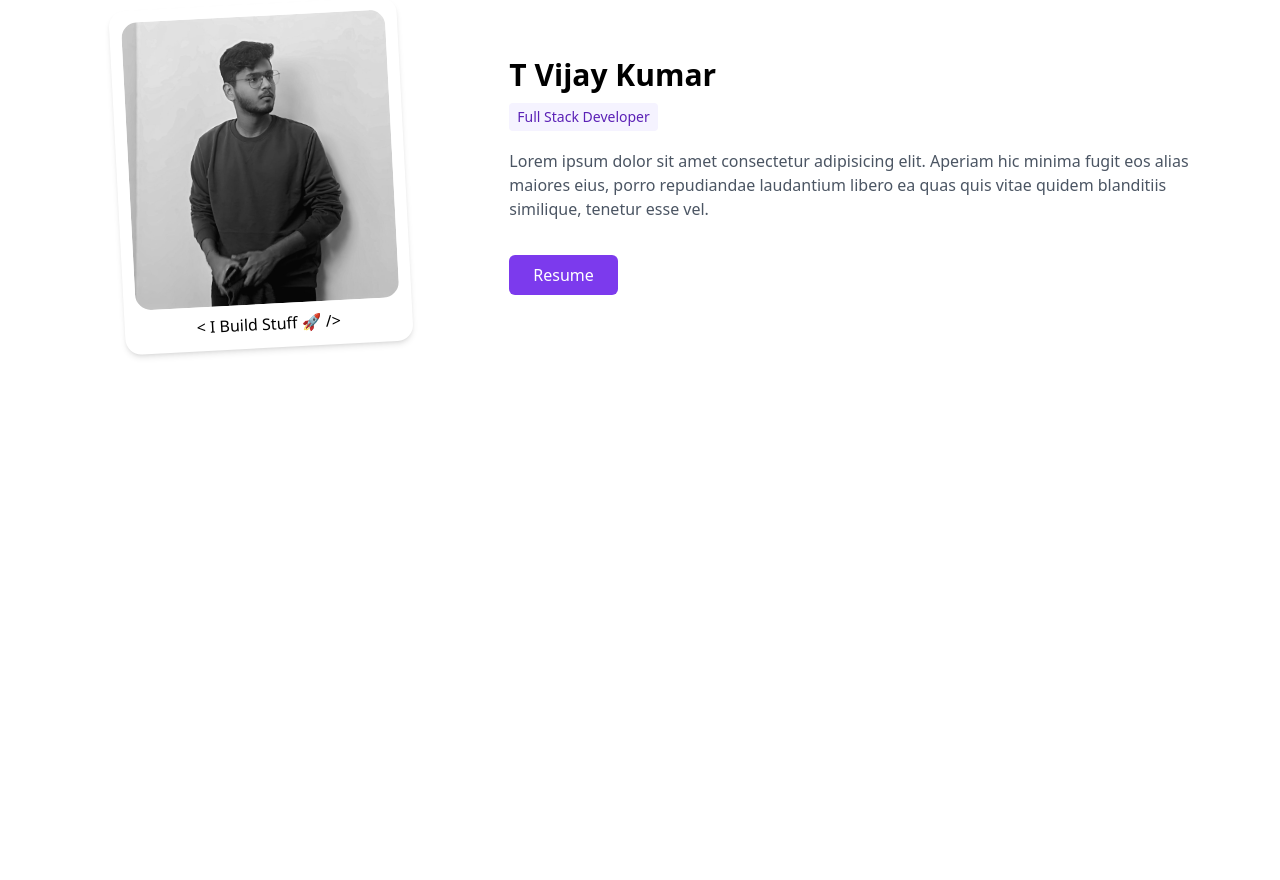
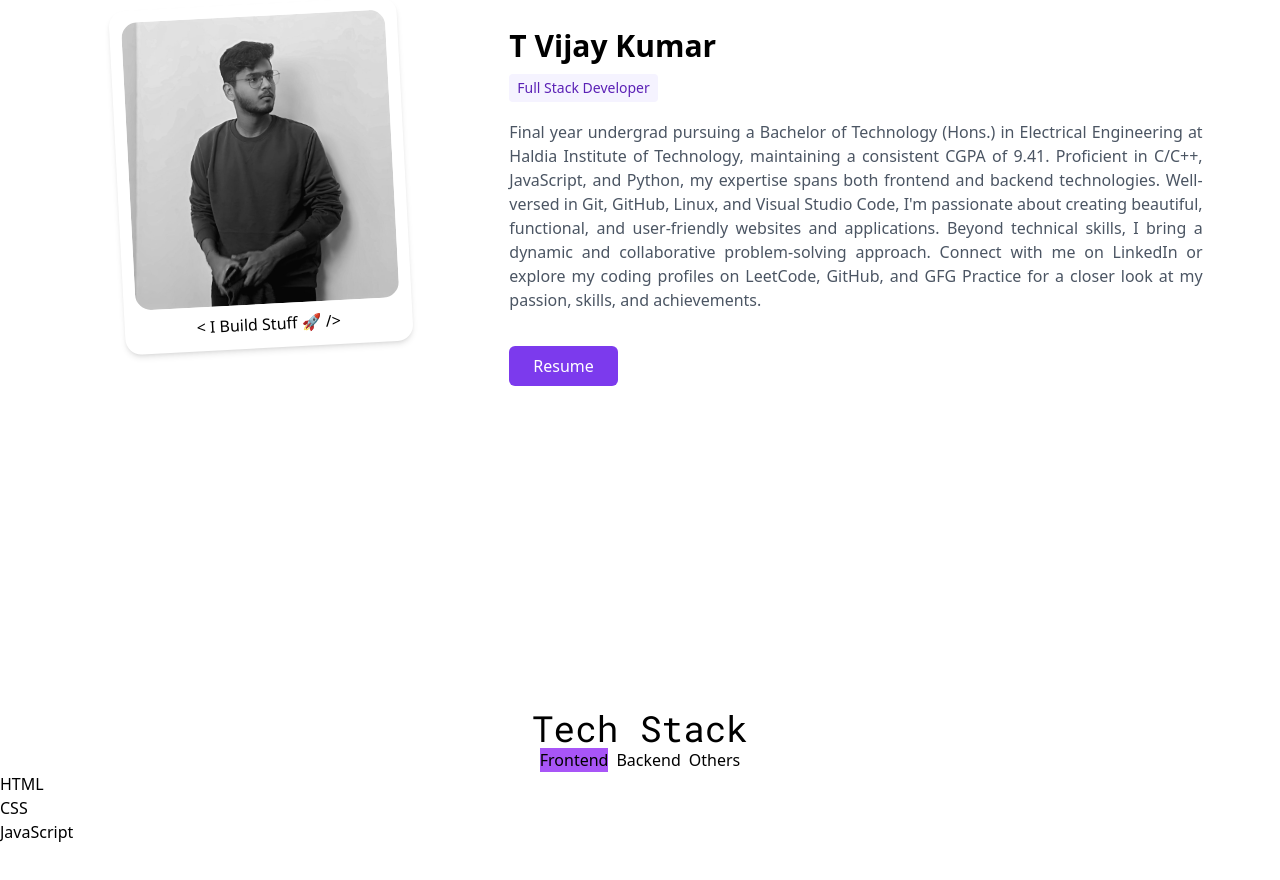
Before and after one commit to Vijay-CPP/portfolio, a React (Vite) app: page / in a window 1280 px wide. Shown: the part 940-1820 px from the top of the page. Before the commit the page ends 1600 px from the top, so only its background shows below. Built offline with nearby package versions, Linux system fonts and the light colour scheme.

Commit message:
Completed About me

```diff
--- a/src/App.jsx
+++ b/src/App.jsx
@@ -2,6 +2,7 @@ import "./App.css";
 import AboutMe from "./components/AboutMe";
 import Home from "./components/Home";
 import Navbar from "./components/Navbar";
+import Skills from "./components/Skills";
 import { useTheme } from "./context/themeContext";
 
 function App() {
@@ -13,6 +14,7 @@ function App() {
         <Navbar />
         <Home />
         <AboutMe />
+        <Skills/>
       </div>
     </div>
   );
--- a/src/components/AboutMe.jsx
+++ b/src/components/AboutMe.jsx
@@ -1,6 +1,5 @@
 import React from "react";
 import profilePic from "../assets/profile-pic.jpg";
-import { Link } from "react-router-dom";
 
 const AboutMe = () => {
   return (
@@ -25,23 +24,17 @@ const AboutMe = () => {
             <p className="text-violet-800 w-fit rounded py-1 px-2 text-sm dark:text-violet-600 bg-violet-50 dark:bg-violet-900/10">
               Full Stack Developer
             </p>
-            <p className="text-sm md:text-base my-2 text-gray-600 dark:text-gray-300">
-              Lorem ipsum dolor sit amet consectetur adipisicing elit. Aperiam hic minima fugit eos alias maiores eius, porro repudiandae laudantium libero ea quas quis vitae quidem blanditiis similique, tenetur esse vel.
+            <p className="text-sm md:text-base my-2 text-gray-600 dark:text-gray-300 text-justify">
+            Final year undergrad pursuing a Bachelor of Technology (Hons.) in Electrical Engineering at Haldia Institute of Technology, maintaining a consistent CGPA of 9.41. Proficient in C/C++, JavaScript, and Python, my expertise spans both frontend and backend technologies. Well-versed in Git, GitHub, Linux, and Visual Studio Code, I'm passionate about creating beautiful, functional, and user-friendly websites and applications. Beyond technical skills, I bring a dynamic and collaborative problem-solving approach. Connect with me on LinkedIn or explore my coding profiles on LeetCode, GitHub, and GFG Practice for a closer look at my passion, skills, and achievements.
             </p>
             <div className="flex items-center gap-4 md:mt-4">
               {/* {resumeUrl.trim() && ( */}
                 <a
                   href={""}
+                  target="_blank"
                   className="text-sm md:text-base bg-violet-600 dark:bg-violet-700 text-white w-fit rounded-md py-2 px-6 hover:shadow-xl transition-shadow"
                 >
                   Resume
-                </a>
-              {/* )} */}
-              {/* {callUrl.trim() && ( */}
-                <a
-                  to={""}
-                  className="text-violet-600 flex items-center gap-1 hover:bg-violet-50 hover:dark:bg-violet-900/10 py-2 px-4 transition-colors rounded-md"
-                >
                 </a>
               {/* )} */}
             </div>
--- /dev/null
+++ b/src/components/Skills.jsx
@@ -0,0 +1,38 @@
+import React, { useState } from "react";
+
+const Skills = () => {
+  const SKILLS = {
+    Frontend: ["HTML", "CSS", "JavaScript"],
+    Backend: ["Node.js", "Express.js"],
+    Others: ["Git", "GitHub"]
+  };
+
+  const SKILL_CATEGORY = Object.keys(SKILLS);
+  const SKILLS_NAMES = Object.values(SKILLS);
+
+  const [index, setIndex] = useState(0);
+
+  return (
+    <div className="container mx-auto min-h-screen pt-6 md:pt-12" id="Skills">
+      <h2 className="text-4xl text-center font-robotoMono">Tech Stack</h2>
+
+      <div className="flex gap-2 justify-center">
+        {SKILL_CATEGORY.map((element, idx) => {
+          return <div onClick={()=> setIndex(idx)} className={` ${index === idx ? "bg-purple-500" : ""} `}>
+            {element}
+          </div>;
+        })}
+      </div>
+
+      <div>
+        {SKILLS_NAMES[index].map((element, idx)=>{
+            return <div>
+            {element}
+          </div>;
+        })}
+      </div>
+    </div>
+  );
+};
+
+export default Skills;
```
